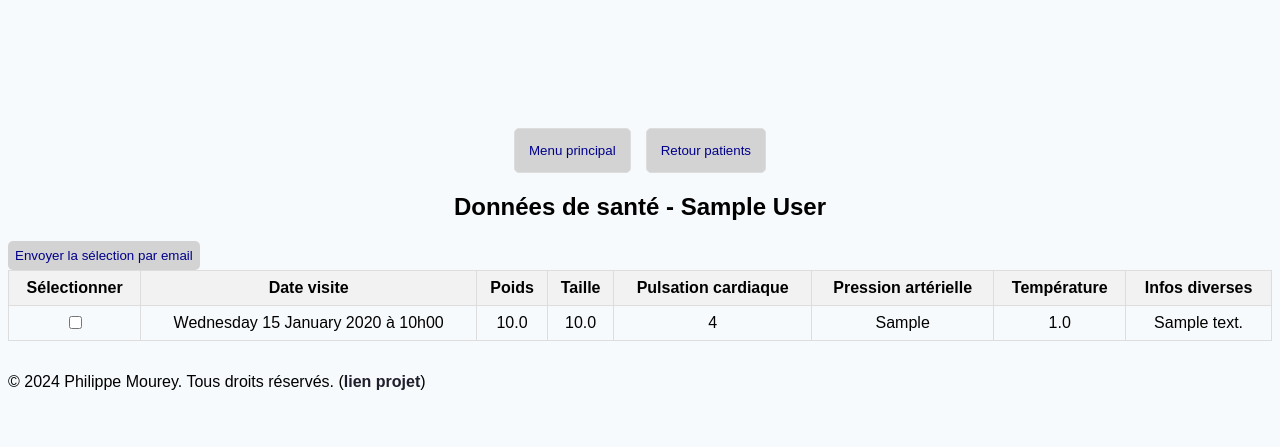
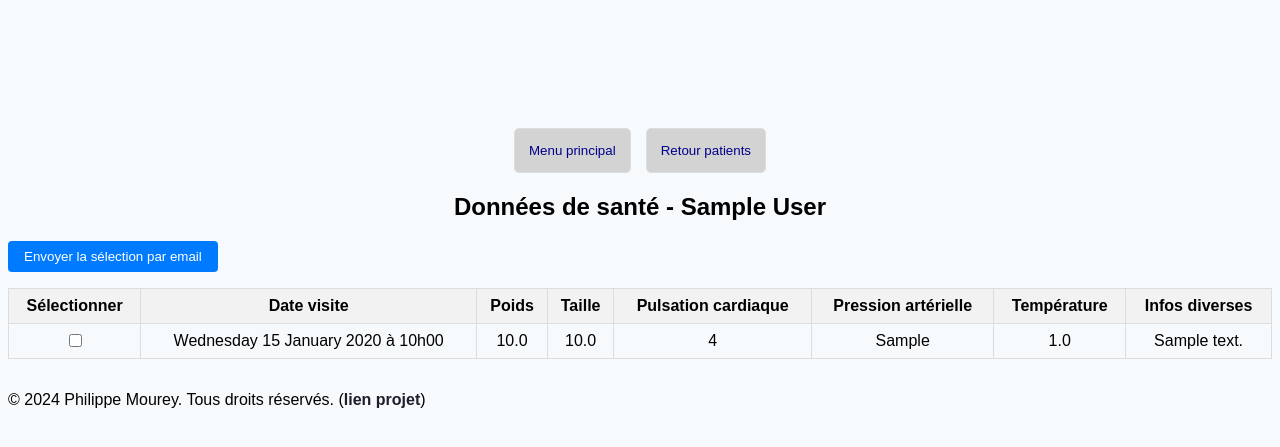
Before and after one commit to pmourey/healthcare, a Flask app: page /show_health_data/1 in a window 1280 px wide. Shown: the top 447 px of the page. Run offline with Flask 3, Linux system fonts and the light colour scheme; a user stored in the database is signed in; tables that the repository leaves empty hold one stand-in row (values such as "Sample post"); parts of the project's set-up code (start-up, migrations or seed data) failed here and were passed over.

Commit message:
add CSS for selection button

```diff
--- a/static/css/style.css
+++ b/static/css/style.css
@@ -187,3 +187,16 @@ th, td {
 th {
     background-color: #f2f2f2;
 }
+
+.form-actions {
+    margin-bottom: 1rem;
+}
+
+.btn-send-selected {
+    background-color: #007bff;
+    color: white;
+    padding: 0.5rem 1rem;
+    border: none;
+    border-radius: 4px;
+    cursor: pointer;
+}
```
